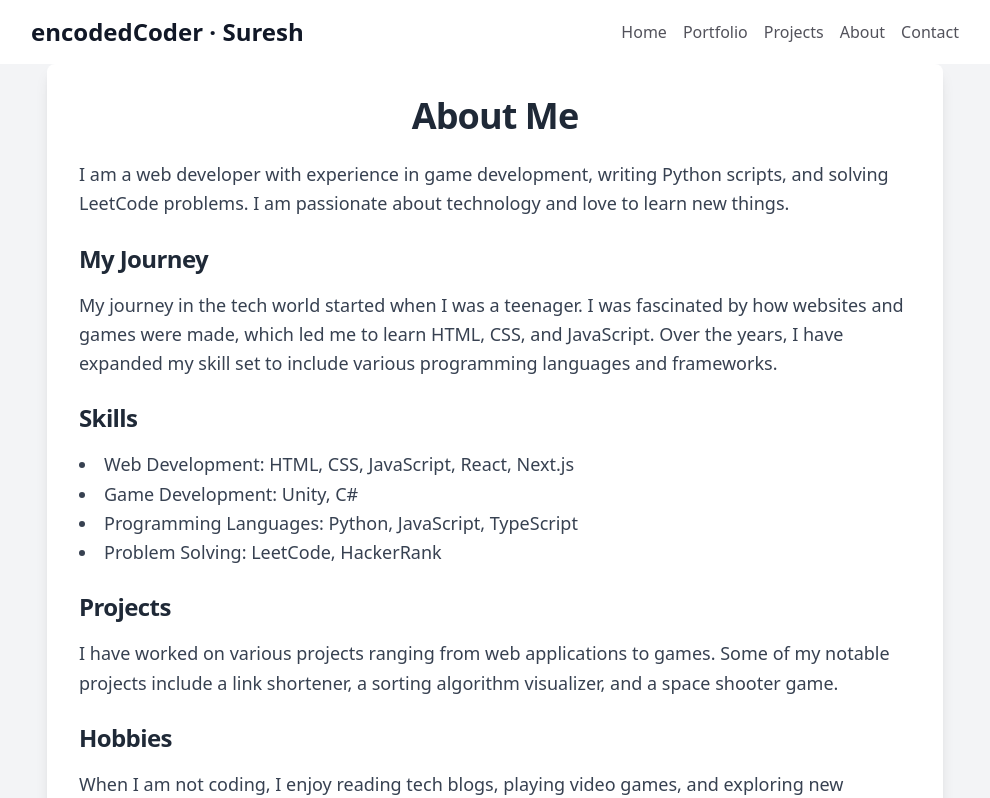
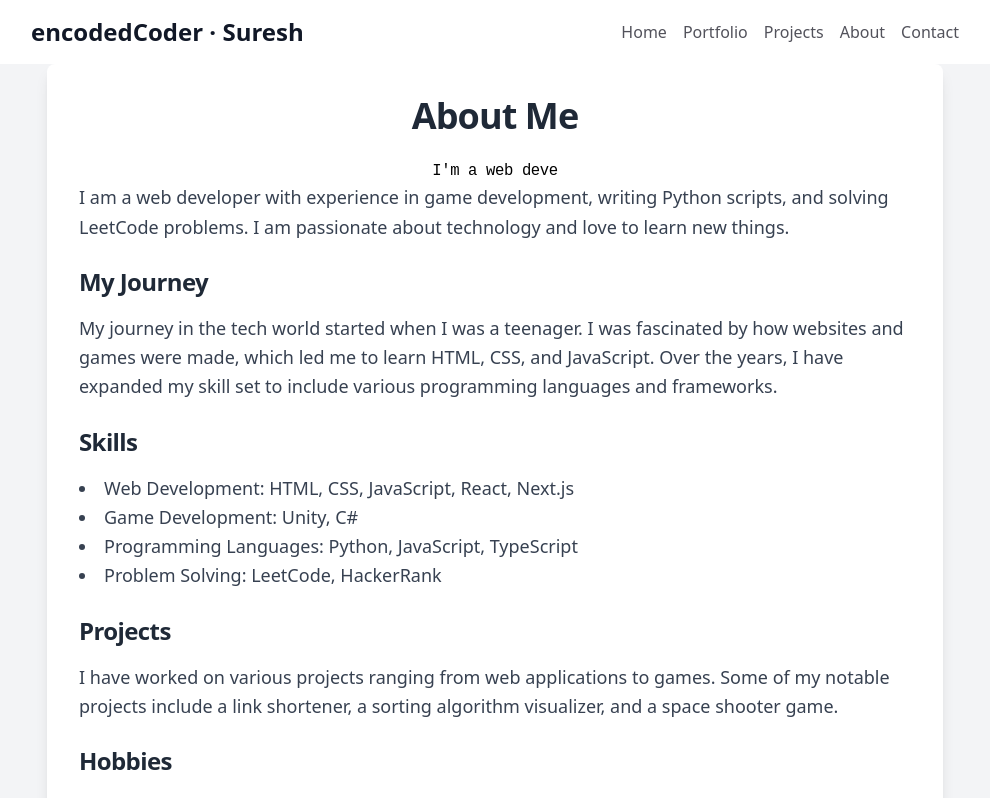
Before and after one commit to encodedCoder/encodedcoder, a Next.js app: page /about in a window 1280 px wide. Shown: the top 798 px of the page, without its empty margins (145-1135 px from the left). Built offline with nearby package versions, Linux system fonts and the light colour scheme.

Commit message:
Make 'I'm' static and animate the rest of the text in AnimatedCoder component

```diff
--- /dev/null
+++ b/src/components/AnimatedCoder.tsx
@@ -0,0 +1,55 @@
+import React, { useState, useEffect } from "react";
+
+const phrases = [
+  " a web developer",
+  " experienced in game development",
+  " a Python script writer",
+  " a LeetCode problem solver",
+  " passionate about technology",
+  " a lifelong learner",
+];
+
+const AnimatedCoder = () => {
+  const [index, setIndex] = useState(0);
+  const [subIndex, setSubIndex] = useState(0);
+  const [blink, setBlink] = useState(true);
+  const [reverse, setReverse] = useState(false);
+
+  useEffect(() => {
+    if (index === phrases.length) {
+      setIndex(0);
+    }
+    if (subIndex === phrases[index].length + 1 && !reverse) {
+      setReverse(true);
+      return;
+    }
+    if (subIndex === 0 && reverse) {
+      setReverse(false);
+      setIndex((prev) => prev + 1);
+      return;
+    }
+
+    const timeout = setTimeout(() => {
+      setSubIndex((prev) => prev + (reverse ? -1 : 1));
+    }, Math.max(reverse ? 75 : subIndex === phrases[index].length ? 1000 : 150, Math.floor(Math.random() * 350)));
+
+    return () => clearTimeout(timeout);
+  }, [subIndex, index, reverse]);
+
+  useEffect(() => {
+    const blinkTimeout = setTimeout(() => {
+      setBlink((prev) => !prev);
+    }, 500);
+    return () => clearTimeout(blinkTimeout);
+  }, [blink]);
+
+  return (
+    <h1 className="animated-coder" style={{ textAlign: "center" }}>
+      {"I'm"}
+      {phrases[index].substring(0, subIndex)}
+      {blink ? "|" : " "}
+    </h1>
+  );
+};
+
+export default AnimatedCoder;
--- a/src/pages/_app.tsx
+++ b/src/pages/_app.tsx
@@ -1,5 +1,6 @@
 import "../styles/globals.css";
 import "../styles/styles.css";
+import "../styles/about.css";
 import type { AppProps } from "next/app";
 
 function MyApp({ Component, pageProps }: AppProps) {
--- a/src/pages/about.tsx
+++ b/src/pages/about.tsx
@@ -1,6 +1,7 @@
 import Head from "next/head";
 import Header from "../components/Header";
 import Footer from "../components/Footer";
+import AnimatedCoder from "../components/AnimatedCoder";
 
 const About = () => {
   return (
@@ -15,6 +16,8 @@ const About = () => {
           <h1 className="text-4xl font-bold mb-6 text-center text-gray-800">
             About Me
           </h1>
+          {/* <h1>I&apos;m Suresh</h1> */}
+          <AnimatedCoder />
           <p className="text-lg mb-6 text-gray-700 leading-relaxed">
             I am a web developer with experience in game development, writing
             Python scripts, and solving LeetCode problems. I am passionate about
--- a/src/pages/portfolio.tsx
+++ b/src/pages/portfolio.tsx
@@ -1,9 +1,11 @@
+import Head from "next/head";
 import React, { useEffect, useState } from "react";
 import { Code2, Terminal, Globe } from "lucide-react";
 import Header from "../components/Header";
 import Footer from "../components/Footer";
 import { FaGithub, FaLinkedin, FaInstagram } from "react-icons/fa";
 import portfolioProjects from "../data/portfolioProjects.json";
+import styles from "../styles/portfolio.module.css"; // Import the CSS module
 
 const Portfolio = () => {
   const [stats, setStats] = useState({
@@ -38,8 +40,18 @@ const Portfolio = () => {
   }, []);
 
   return (
-    <div className="min-h-screen bg-gray-50 dark:bg-gray-900 text-gray-900 dark:text-white">
+    <div>
+      <Head>
+        <title>Portfolio - EncodedCoder</title>
+        <meta
+          name="description"
+          content="Read the latest blogs by EncodedCoder."
+        />
+      </Head>
       <Header />
+      <div
+        className={`min-h-screen bg-gray-50 dark:bg-gray-900 text-gray-900 dark:text-white ${styles["custom-width"]}`}
+      >
         {/* Hero Section */}
         <header className="section-container text-center">
           <h1 className="text-4xl font-bold">Full Stack Developer</h1>
@@ -166,7 +178,7 @@ const Portfolio = () => {
             </div>
           </div>
         </section>
-
+      </div>
       <Footer />
     </div>
   );
--- /dev/null
+++ b/src/styles/about.css
@@ -0,0 +1,9 @@
+.animated-coder {
+  font-family: monospace;
+  white-space: nowrap;
+  color: black;
+  overflow: hidden;
+  animation: blink-caret 0.1s step-end infinite;
+  align-items: center;
+  font-size: larger;
+}
--- /dev/null
+++ b/src/styles/portfolio.module.css
@@ -0,0 +1,4 @@
+.custom-width {
+  width: 80%; /* Adjust the width as needed */
+  margin: 0 auto; /* Center the container */
+}
```
Also changed, not shown: 1 other file (tests, documents, lock files or other folders). Lines whose indentation alone changed are shown as unchanged.
